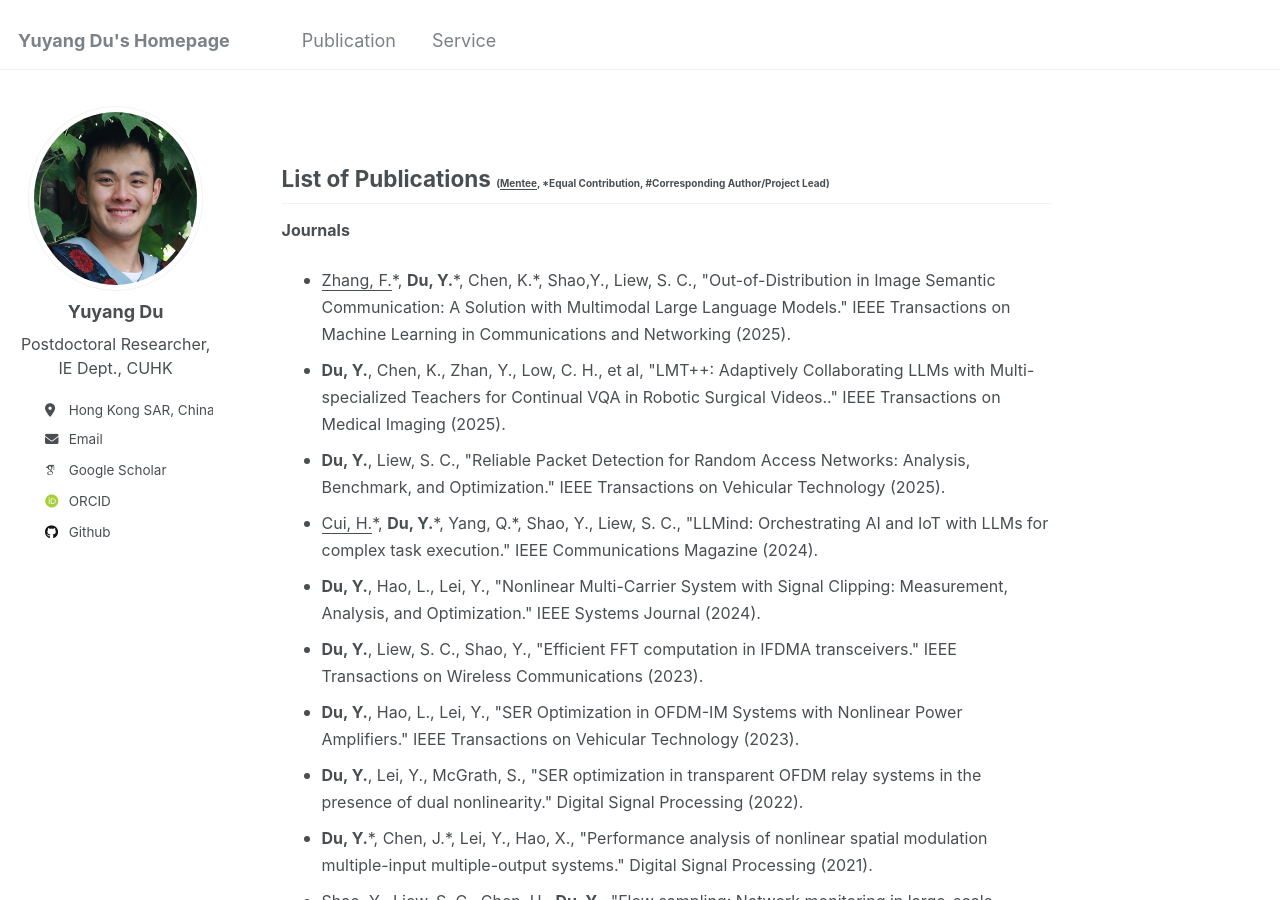
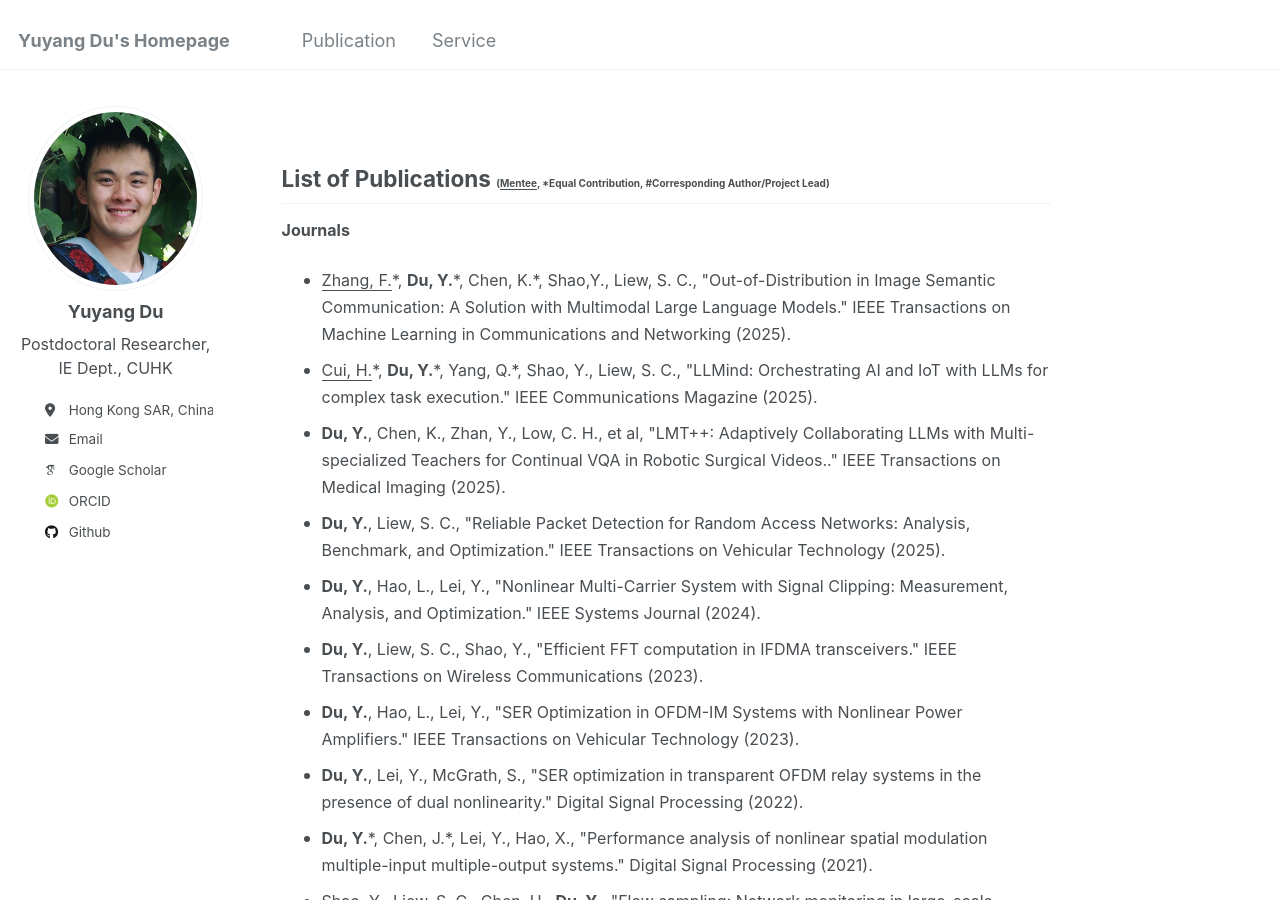
Before and after one commit to yuyangdu01/yuyangdu01.github.io, a Jekyll site: the page built from _pages/markdown.md, in a window 1280 px wide and 900 px high. Built offline with Jekyll 4.4.1, drawn with Linux system fonts in a browser that asks for light colours; some web fonts are replaced.

Commit message:
Update markdown.md

```diff
--- a/_pages/markdown.md
+++ b/_pages/markdown.md
@@ -10,9 +10,9 @@ List of Publications <font size=3></font><font size=1>(<u>Mentee</u>, *Equal Con
 ------
 **<font size=3>Journals</font>** <br>
 * <font size=3><u>Zhang, F.</u>*, <b>Du, Y.</b>*, Chen, K.*, Shao,Y., Liew, S. C., "Out-of-Distribution in Image Semantic Communication: A Solution with Multimodal Large Language Models." IEEE Transactions on Machine Learning in Communications and Networking (2025).</font>
+* <font size=3><u>Cui, H.</u>*, <b>Du, Y.</b>*, Yang, Q.*, Shao, Y., Liew, S. C., "LLMind: Orchestrating AI and IoT with LLMs for complex task execution." IEEE Communications Magazine (2025).</font>
 * <font size=3><b>Du, Y.</b>, Chen, K., Zhan, Y., Low, C. H., et al, "LMT++: Adaptively Collaborating LLMs with Multi-specialized Teachers for Continual VQA in Robotic Surgical Videos.." IEEE Transactions on Medical Imaging (2025).</font>
 * <font size=3><b>Du, Y.</b>, Liew, S. C., "Reliable Packet Detection for Random Access Networks: Analysis, Benchmark, and Optimization." IEEE Transactions on Vehicular Technology (2025).</font>
-* <font size=3><u>Cui, H.</u>*, <b>Du, Y.</b>*, Yang, Q.*, Shao, Y., Liew, S. C., "LLMind: Orchestrating AI and IoT with LLMs for complex task execution." IEEE Communications Magazine (2024).</font>
 * <font size=3><b>Du, Y.</b>, Hao, L., Lei, Y., "Nonlinear Multi-Carrier System with Signal Clipping: Measurement, Analysis, and Optimization." IEEE Systems Journal (2024).</font>
 * <font size=3><b>Du, Y.</b>, Liew, S. C., Shao, Y., "Efficient FFT computation in IFDMA transceivers." IEEE Transactions on Wireless Communications (2023).</font>
 * <font size=3><b>Du, Y.</b>, Hao, L., Lei, Y., "SER Optimization in OFDM-IM Systems with Nonlinear Power Amplifiers." IEEE Transactions on Vehicular Technology (2023).</font>
```
